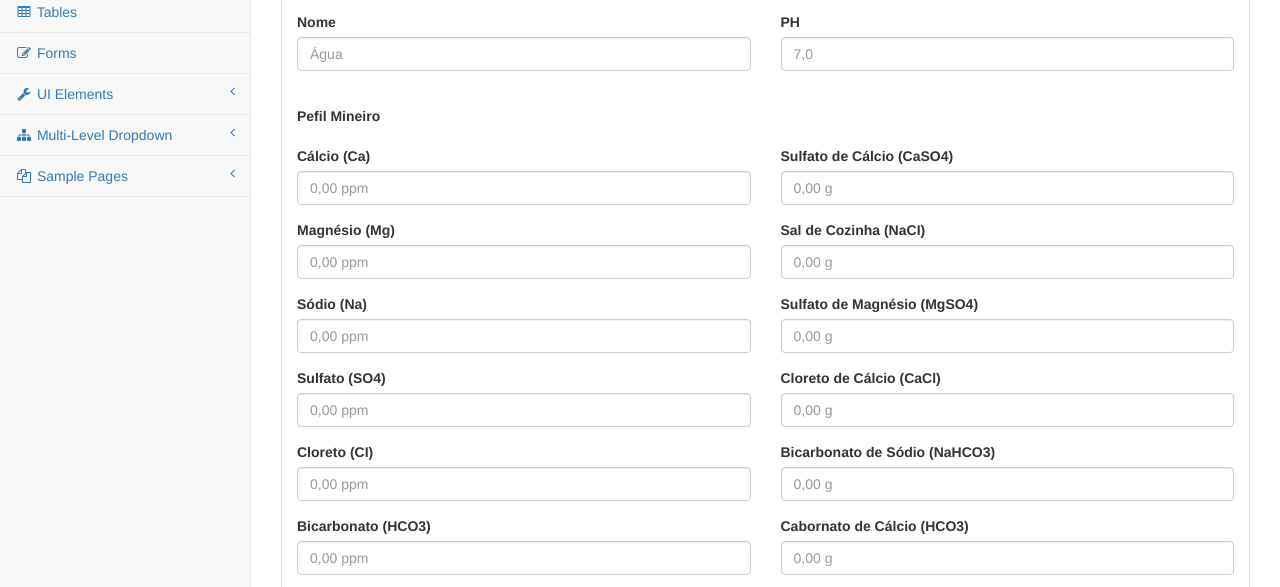
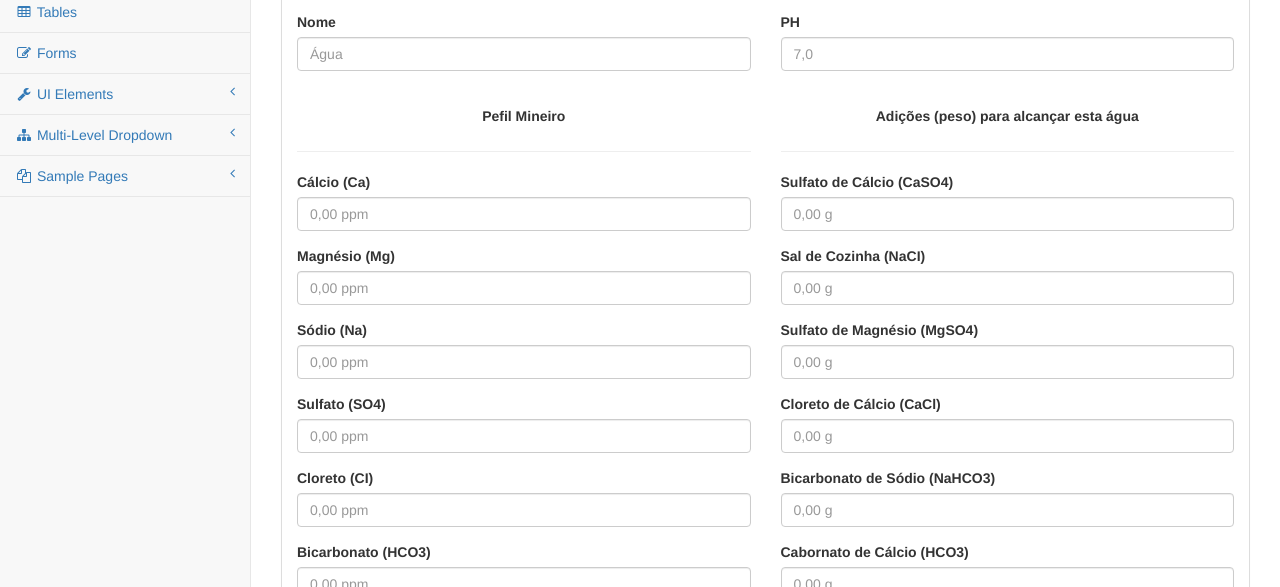
Before and after one commit to JanineFreitas/Cervejaria, a website: page cervejariaWeb/WebContent/pages/cadastro_agua.html in a window 1280 px wide. Shown: the part 206-793 px from the top of the page. Drawn offline with Linux system fonts and the light colour scheme.

Commit message:
Melhorias na tela de cadastro de agua

```diff
--- a/cervejariaWeb/WebContent/pages/cadastro_agua.html
+++ b/cervejariaWeb/WebContent/pages/cadastro_agua.html
@@ -310,12 +310,12 @@
 											<label>Nome</label> <input class="form-control"
 												placeholder="Água">
 										</div>
-
 										<br />
 
 										<div class="form-group">
-											<label>Pefil Mineiro</label>
+											<p class="text-center"><label>Pefil Mineiro</label></p>
 										</div>
+										<hr>
 
 										<div class="form-group">
 											<label>Cálcio (Ca)</label> <input class="form-control"
@@ -357,7 +357,12 @@
 											<label>PH</label> <input class="form-control"
 												placeholder="7,0">
 										</div>
-										<br /><br /><br />
+										<br />
+
+										<div class="form-group">
+											<p class="text-center"><label class="text-center">Adições (peso) para alcançar esta água</label></p>
+										</div>
+										<hr>
 
 										<div class="form-group">
 											<label>Sulfato de Cálcio (CaSO4)</label> <input
```
